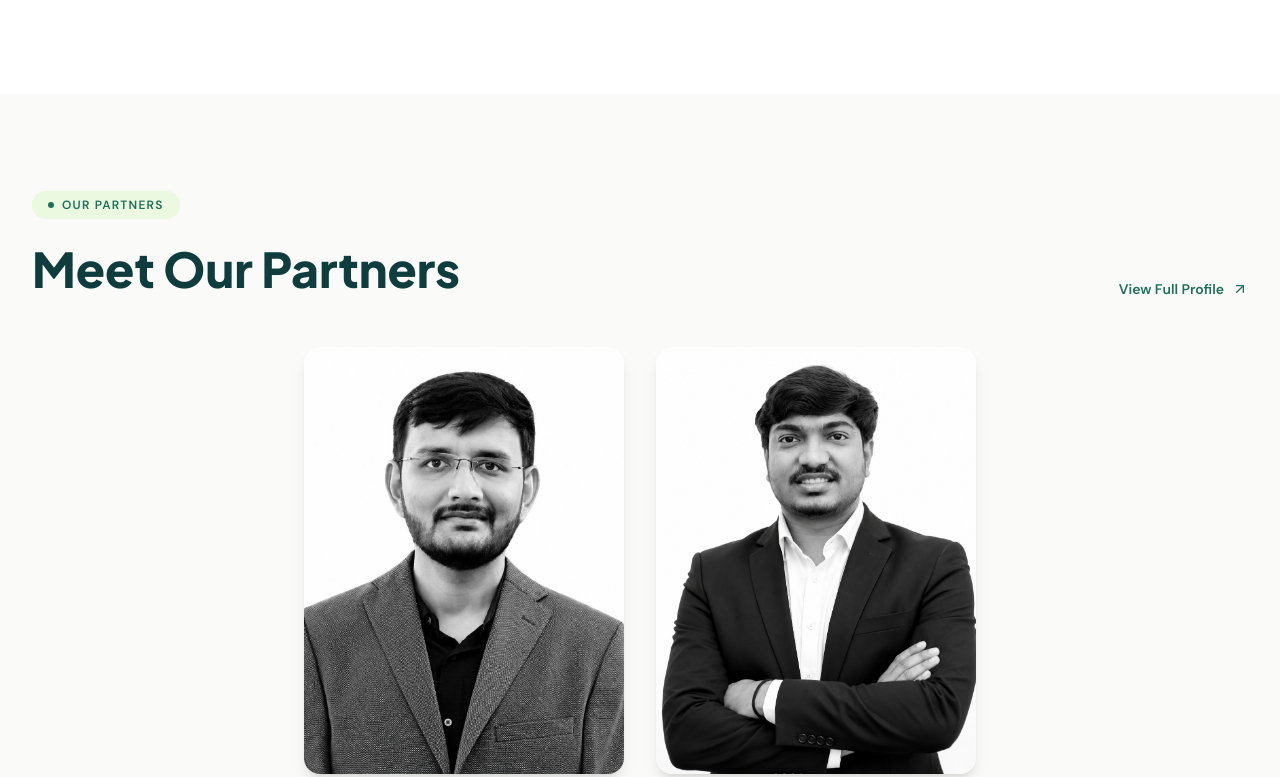
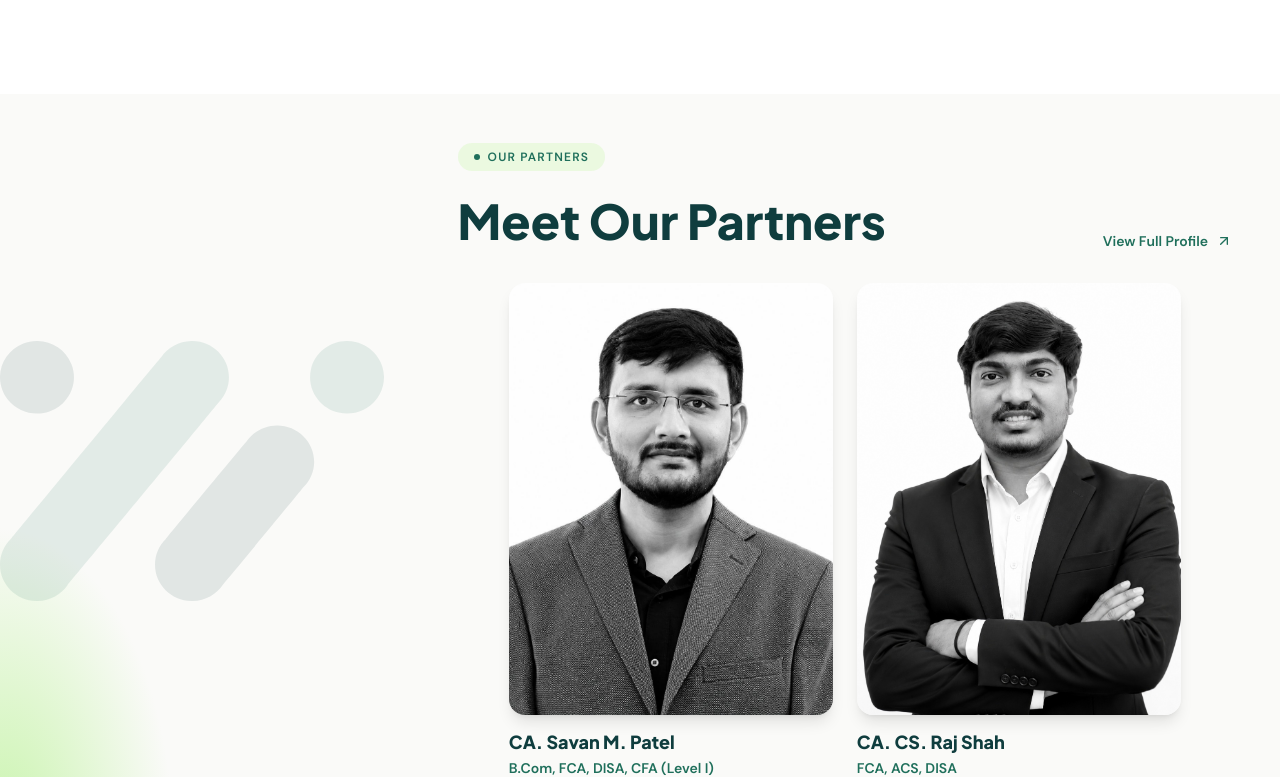
Before and after one commit to Divyadarshan007/srsp_frontend, a Next.js app: page / in a window 1280 px wide. Shown: the part 2648-3425 px from the top of the page. Built offline with nearby package versions, Linux system fonts and the light colour scheme.

Commit message:
feat: enhance PartnersPreview layout with decorative column and improved spacing

```diff
--- a/src/components/sections/PartnersPreview.tsx
+++ b/src/components/sections/PartnersPreview.tsx
@@ -19,10 +19,29 @@ const partners = [
 
 export default function PartnersPreview() {
   return (
-    <section className="py-12 lg:py-24 bg-[#FAFAF8]">
-      <div className="max-w-7xl mx-auto px-4 sm:px-6 lg:px-8">
+    <section className="relative overflow-hidden bg-[#FAFAF8] flex items-stretch">
 
-        <div className="flex flex-col sm:flex-row sm:items-end sm:justify-between gap-6 mb-12">
+      {/* Left decorative column — same treatment as Services section */}
+      <div
+        className="relative shrink-0 hidden lg:flex flex-col pointer-events-none select-none"
+        style={{
+          width: "32vw",
+          backgroundImage: "radial-gradient(at bottom left, #c7f4aa 0%, #FAFAF8 30%)",
+        }}
+      >
+        <img
+          src="/images/logo-w.svg"
+          alt=""
+          aria-hidden
+          style={{ width: "30vw", opacity: 0.1 }}
+          className="h-full object-contain object-left"
+        />
+      </div>
+
+      <div className="flex-1 py-8 lg:py-12 px-4 sm:px-6 lg:px-12">
+      <div className="max-w-5xl">
+
+        <div className="flex flex-col sm:flex-row sm:items-end sm:justify-between gap-4 mb-8">
           <div>
             <SectionLabel text="Our Partners" />
             <h2
@@ -41,7 +60,7 @@ export default function PartnersPreview() {
           </Link>
         </div>
 
-        <div className="grid sm:grid-cols-2 gap-8 max-w-2xl mx-auto">
+        <div className="grid sm:grid-cols-2 gap-6 max-w-2xl mx-auto">
           {partners.map((partner) => (
             <div key={partner.name} className="flex flex-col gap-4">
               <div className="rounded-2xl overflow-hidden aspect-[3/4] w-full shadow-lg">
@@ -76,6 +95,7 @@ export default function PartnersPreview() {
         </div>
 
       </div>
+      </div>
     </section>
   );
 }
```
